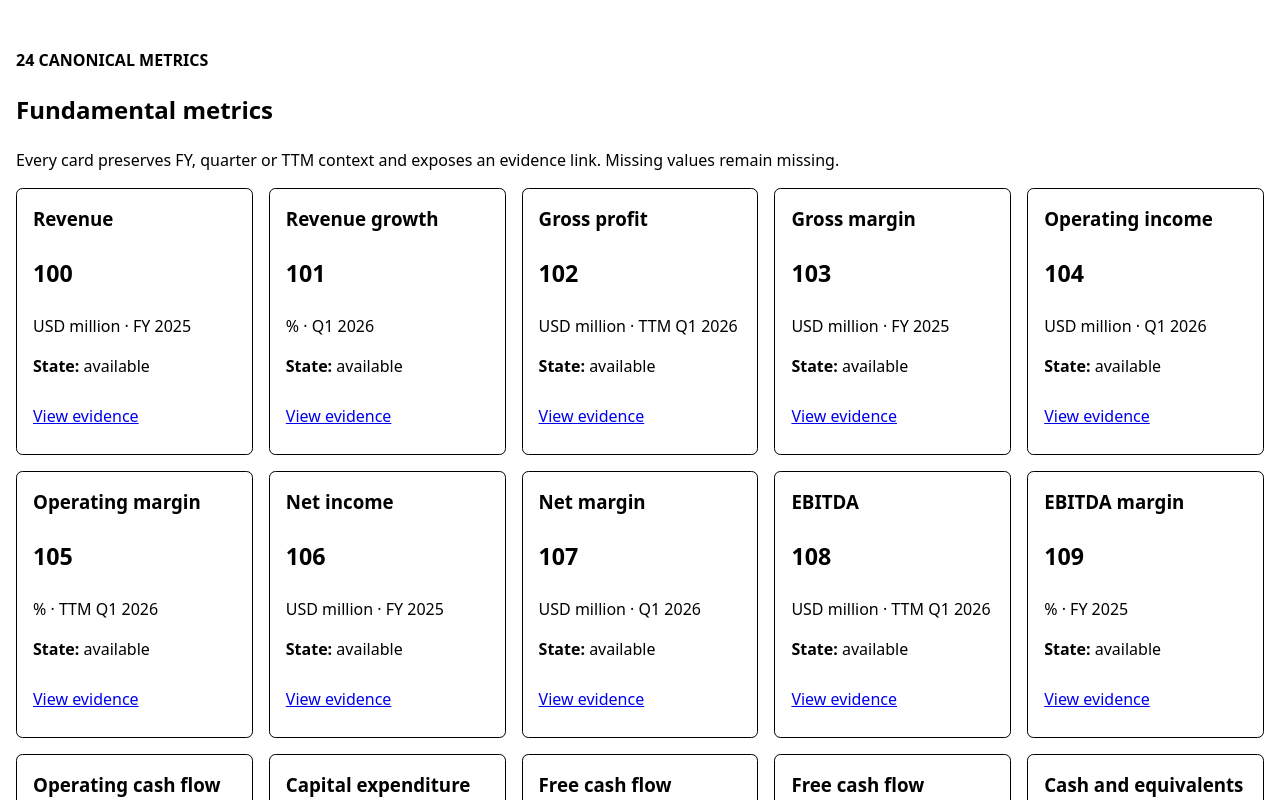
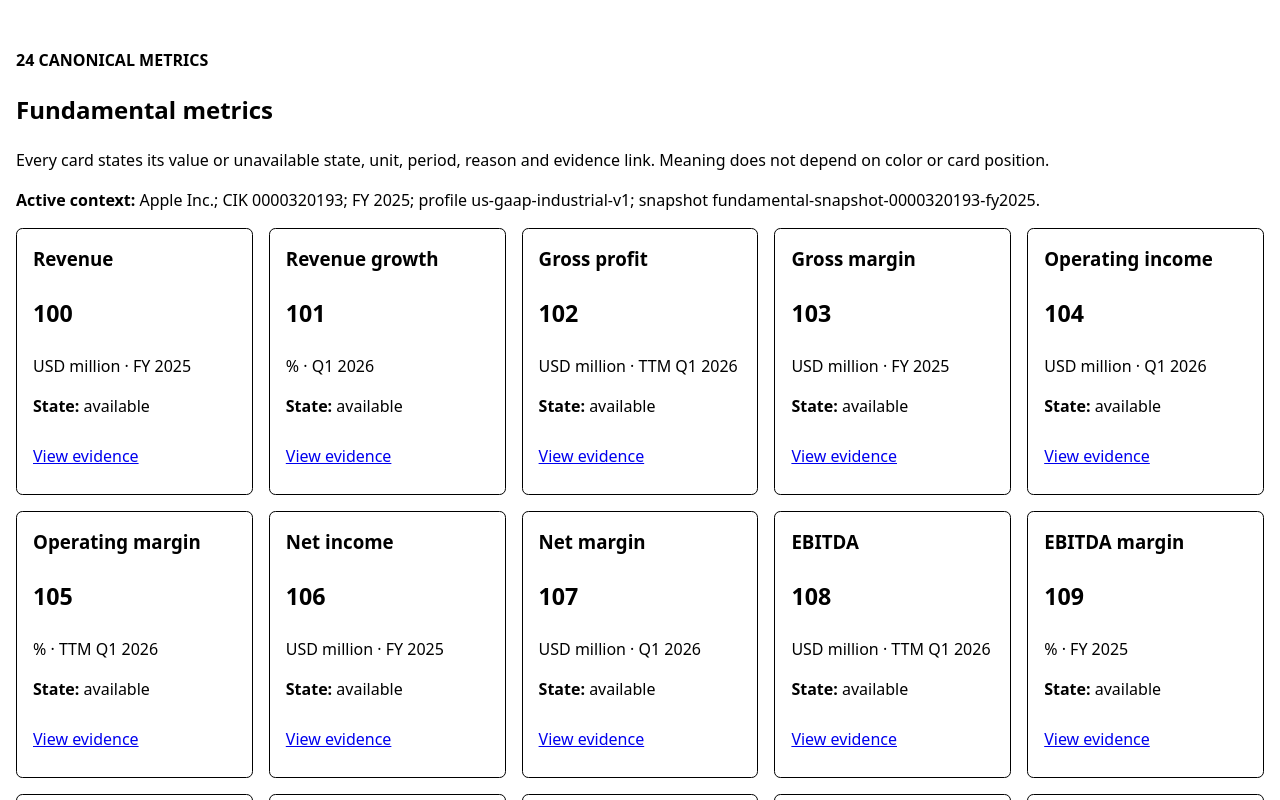
Before and after one commit to Nespeche/finscope-analytics, a Svelte app: page / in a window 1280 px wide. Both pictures are taken after a click on the button "Fundamental metrics". Shown: the part 287-1087 px from the top of the page. Built offline with nearby package versions, Linux system fonts and the light colour scheme.

Commit message:
feat(b20): make metric evidence links unique

```diff
--- a/src/app/views/FundamentalMetricsView.svelte
+++ b/src/app/views/FundamentalMetricsView.svelte
@@ -1,13 +1,62 @@
 <script module lang="ts">
   import type { RouteDefinition } from '../composition';
-  export const routeDefinition = { id: 'fundamental-metrics', label: 'Fundamental metrics', order: 50, requiredCapabilities: ['fundamental_metrics', 'evidence'] } as const satisfies RouteDefinition;
+
+  export const routeDefinition = {
+    id: 'fundamental-metrics',
+    label: 'Fundamental metrics',
+    order: 50,
+    requiredCapabilities: ['fundamental_metrics', 'evidence'],
+  } as const satisfies RouteDefinition;
 </script>
+
 <script lang="ts">
-  import MetricCard from '../components/MetricCard.svelte';
-  type MetricState='available'|'not_available'|'not_applicable';
-  interface Metric { label:string; value:string|null; unit:string; period:string; state:MetricState; reason:string }
-  const names=['Revenue','Revenue growth','Gross profit','Gross margin','Operating income','Operating margin','Net income','Net margin','EBITDA','EBITDA margin','Operating cash flow','Capital expenditure','Free cash flow','Free cash flow margin','Cash and equivalents','Total debt','Net debt','Total assets','Total liabilities','Shareholders equity','Current ratio','Debt to equity','Return on assets','Return on equity'] as const;
-  const metrics: readonly Metric[] = names.map((label,index)=>({ label, value:index===16||index===21?null:String(100+index), unit:index%4===1?'%':'USD million', period:index%3===0?'FY 2025':index%3===1?'Q1 2026':'TTM Q1 2026', state:index===16?'not_available':index===21?'not_applicable':'available', reason:index===16?'Debt classification is incomplete for the selected filing.':index===21?'Ratio is not applicable because equity is non-positive.':'' }));
+  type MetricState = 'available' | 'not_available' | 'not_applicable';
+  interface Metric { label: string; value: string | null; unit: string; period: string; state: MetricState; reason: string }
+
+  const names = ['Revenue', 'Revenue growth', 'Gross profit', 'Gross margin', 'Operating income', 'Operating margin', 'Net income', 'Net margin', 'EBITDA', 'EBITDA margin', 'Operating cash flow', 'Capital expenditure', 'Free cash flow', 'Free cash flow margin', 'Cash and equivalents', 'Total debt', 'Net debt', 'Total assets', 'Total liabilities', 'Shareholders equity', 'Current ratio', 'Debt to equity', 'Return on assets', 'Return on equity'] as const;
+  const metrics: readonly Metric[] = names.map((label, index) => ({
+    label,
+    value: index === 16 || index === 21 ? null : String(100 + index),
+    unit: index % 4 === 1 ? '%' : 'USD million',
+    period: index % 3 === 0 ? 'FY 2025' : index % 3 === 1 ? 'Q1 2026' : 'TTM Q1 2026',
+    state: index === 16 ? 'not_available' : index === 21 ? 'not_applicable' : 'available',
+    reason: index === 16 ? 'Debt classification is incomplete for the selected filing.' : index === 21 ? 'Ratio is not applicable because equity is non-positive.' : '',
+  }));
 </script>
-<section aria-labelledby="metrics-heading"><p class="eyebrow">24 canonical metrics</p><h1 id="metrics-heading">Fundamental metrics</h1><p>Every card preserves FY, quarter or TTM context and exposes an evidence link. Missing values remain missing.</p><div class="grid">{#each metrics as metric,index (metric.label)}<MetricCard {...metric} evidenceId={`metric-evidence-${index+1}`} />{/each}</div><section aria-label="Metric evidence anchors">{#each metrics as metric,index (metric.label)}<p id={`metric-evidence-${index+1}`}><strong>{metric.label} evidence:</strong> source lineage retained in fundamental bundle.</p>{/each}</section></section>
-<style>section{max-inline-size:80rem}.eyebrow{font-weight:700;text-transform:uppercase}.grid{display:grid;grid-template-columns:repeat(auto-fit,minmax(14rem,1fr));gap:1rem}</style>
+
+<section aria-labelledby="metrics-heading" aria-describedby="metrics-description">
+  <p class="eyebrow">24 canonical metrics</p>
+  <h1 id="metrics-heading">Fundamental metrics</h1>
+  <p id="metrics-description">Every card states its value or unavailable state, unit, period, reason and evidence link. Meaning does not depend on color or card position.</p>
+  <p><strong>Active context:</strong> Apple Inc.; CIK 0000320193; FY 2025; profile us-gaap-industrial-v1; snapshot fundamental-snapshot-0000320193-fy2025.</p>
+
+  <div class="grid" aria-label="Fundamental metric cards">
+    {#each metrics as metric, index (metric.label)}
+      <article data-metric-state={metric.state} aria-labelledby={`metric-title-${index + 1}`}>
+        <h3 id={`metric-title-${index + 1}`}>{metric.label}</h3>
+        <p class="value">{metric.value ?? 'Unavailable'}</p>
+        <p>{metric.unit} · {metric.period}</p>
+        <p><strong>State:</strong> {metric.state.replaceAll('_', ' ')}</p>
+        {#if metric.value === null}<p class="reason">{metric.reason}</p>{/if}
+        <a href={`#metric-evidence-${index + 1}`} aria-label={`View evidence for ${metric.label}`}>View evidence</a>
+      </article>
+    {/each}
+  </div>
+
+  <section aria-labelledby="metric-evidence-heading">
+    <h2 id="metric-evidence-heading">Metric evidence anchors</h2>
+    {#each metrics as metric, index (metric.label)}
+      <p id={`metric-evidence-${index + 1}`}><strong>{metric.label} evidence:</strong> source lineage retained in the fundamental bundle for {metric.period}.</p>
+    {/each}
+  </section>
+</section>
+
+<style>
+  section { max-inline-size: 80rem; }
+  .eyebrow { font-weight: 700; text-transform: uppercase; }
+  .grid { display: grid; grid-template-columns: repeat(auto-fit, minmax(14rem, 1fr)); gap: 1rem; }
+  article { border: 1px solid currentColor; border-radius: 0.4rem; padding: 1rem; }
+  article h3 { margin-block-start: 0; }
+  .value { font-size: 1.45rem; font-weight: 700; }
+  .reason { font-style: italic; }
+</style>
```
